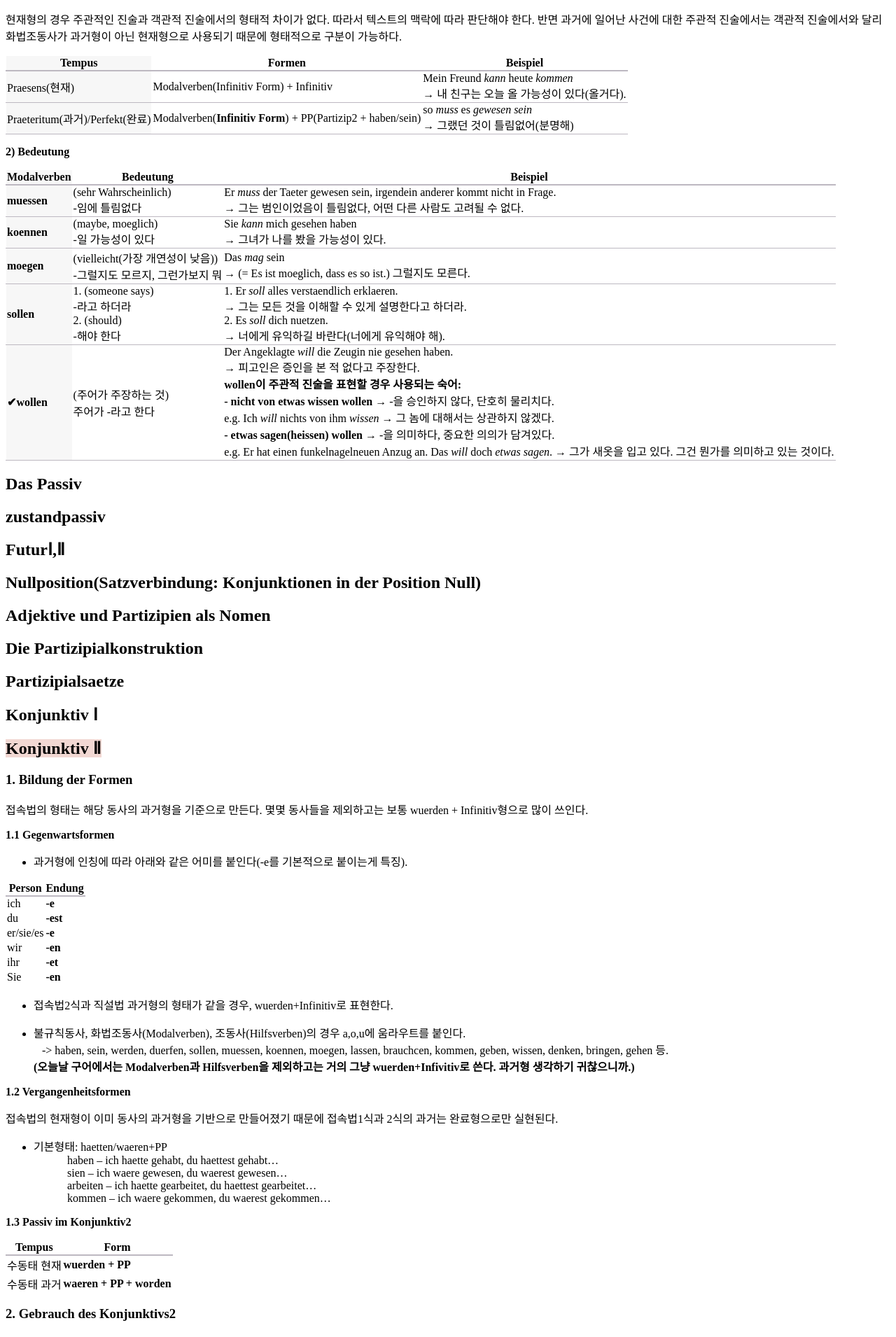
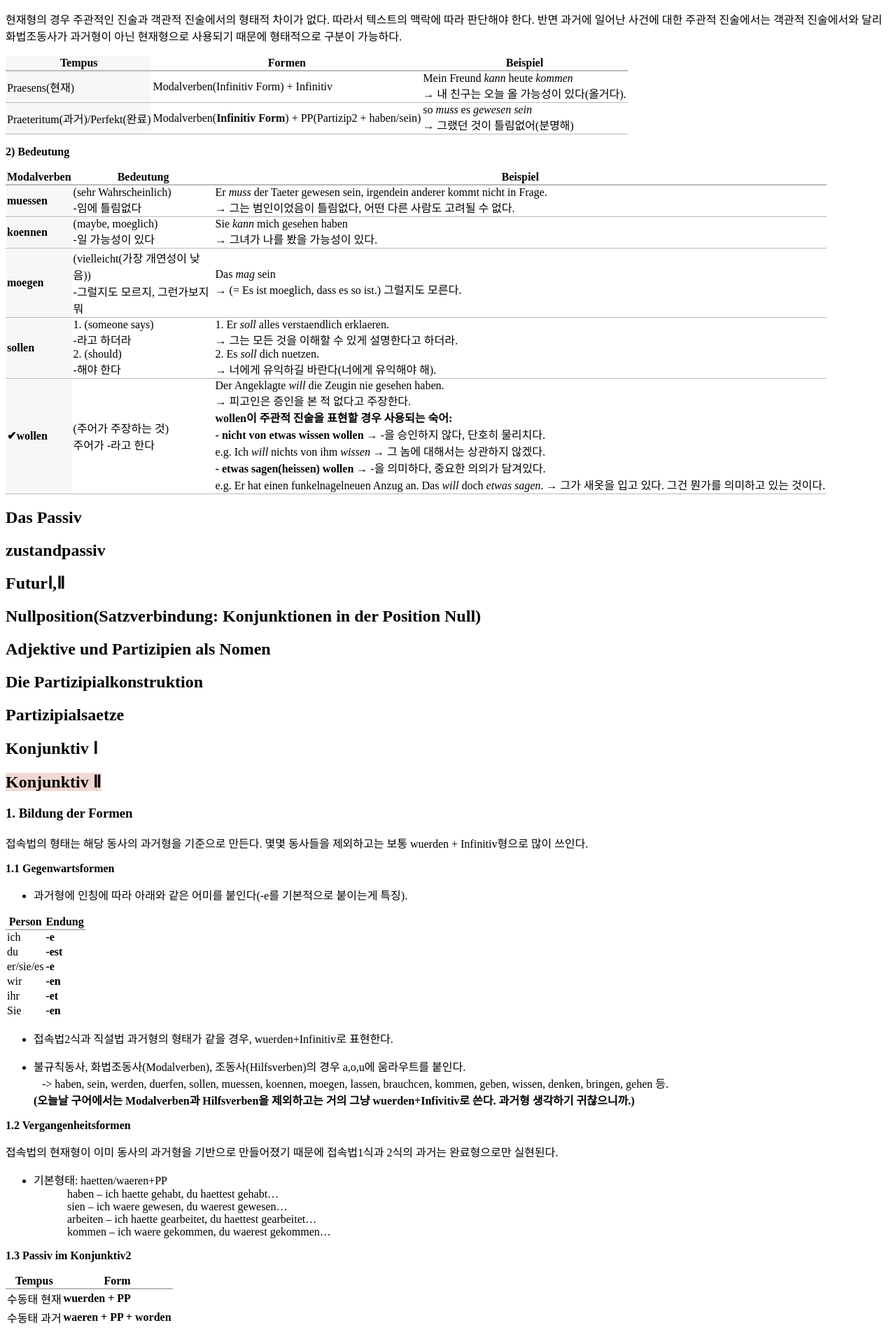
Before and after one commit to finddme/finddme.github.io, a Jekyll site: the page built from _posts/2021-01-24-DeutschGrammtik.md, in a window 1280 px wide. Shown: the part 2687-4597 px from the top of the page at 70% size. Built offline with Jekyll 4.4.1, drawn with Linux system fonts in a browser that asks for light colours.

Commit message:
Update 2021-01-24-DeutschGrammtik.md

```diff
--- a/_posts/2021-01-24-DeutschGrammtik.md
+++ b/_posts/2021-01-24-DeutschGrammtik.md
@@ -184,7 +184,7 @@
       .line2{border-bottom: 2px solid #BDB8C1;}
       .line3{border-bottom: 1px solid #BDB8C1; background-color: #F7F7F7;}
       .line4{border-bottom: 2px solid #BDB8C1; background-color: #F7F7F7;}
-      .line5{border-bottom: 2px solid #BDB8C1; width= 200px;}
+      .line5{border-bottom: 2px solid #BDB8C1; width: 200px;}
       table, th, td {
          border:1px solid #BDB8C1;
          background-color: #FFFFFF;
```
